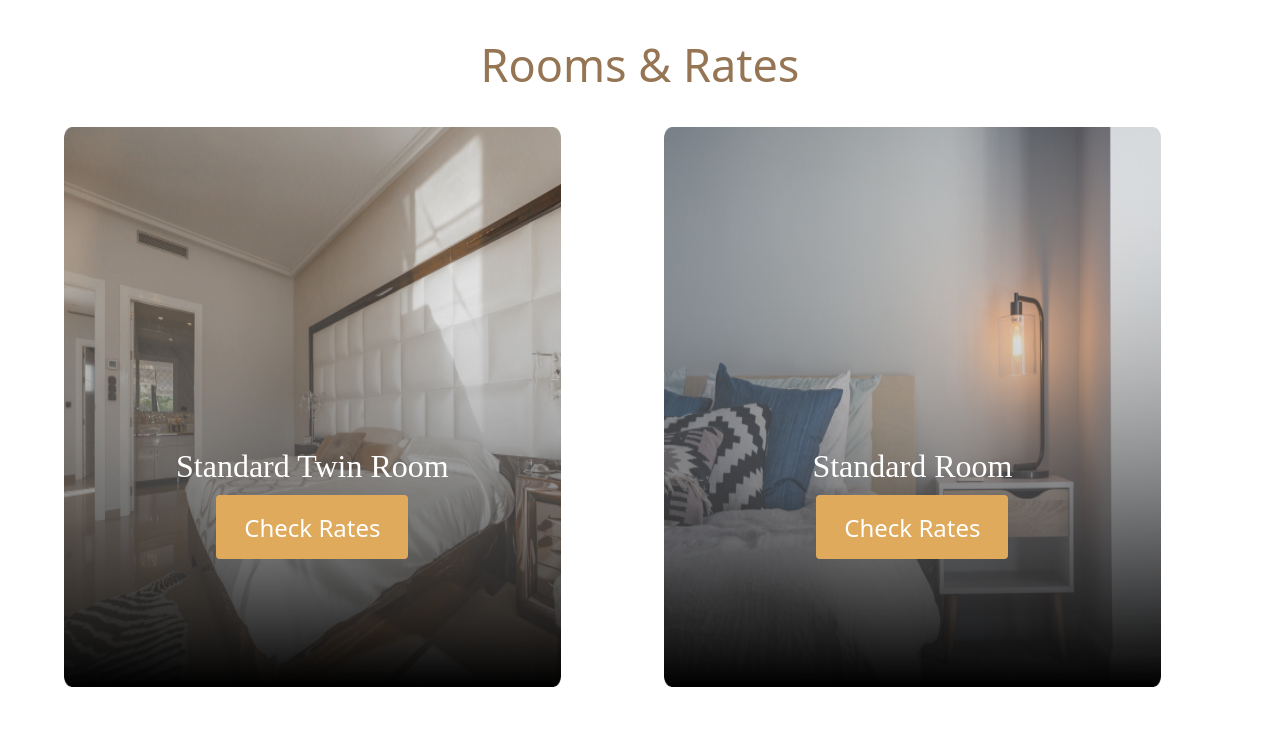
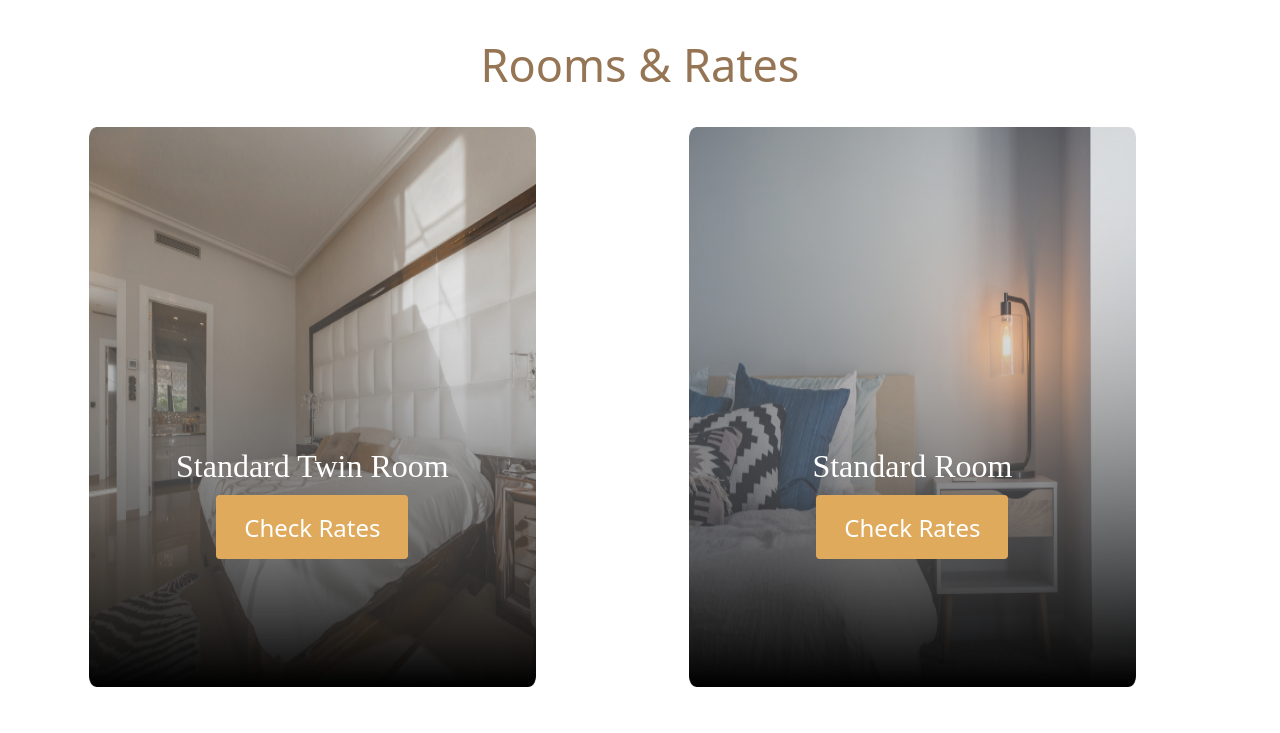
Before and after one commit to hagbazzinfo001/hotel, a plain HTML site: page index.html in a window 1280 px wide. Shown: the part 1300-2033 px from the top of the page. Drawn offline with Linux system fonts and the light colour scheme.

Commit message:
Add files via upload

```diff
--- a/style.css
+++ b/style.css
@@ -145,7 +145,7 @@ section {
     auto-fit,
     minmax(400px, 1fr)
   ); /* Corrected to fit properly */
-  margin: 2rem auto 7rem;
+  margin: 2rem auto  ;
   width: 90%;
   /* padding: 2rem   ; */
 }
@@ -153,12 +153,16 @@ section {
 .container {
   position: relative;
   width:  90%;
+  /* padding: auto; */
+  align-content: center;
+
 }
 
 .imges {
-  /* width: 100%; */
+  width: 90%;
   display: block;
   border-radius: 8px;
+  margin:auto;
 }
 
 .overlay {
```
